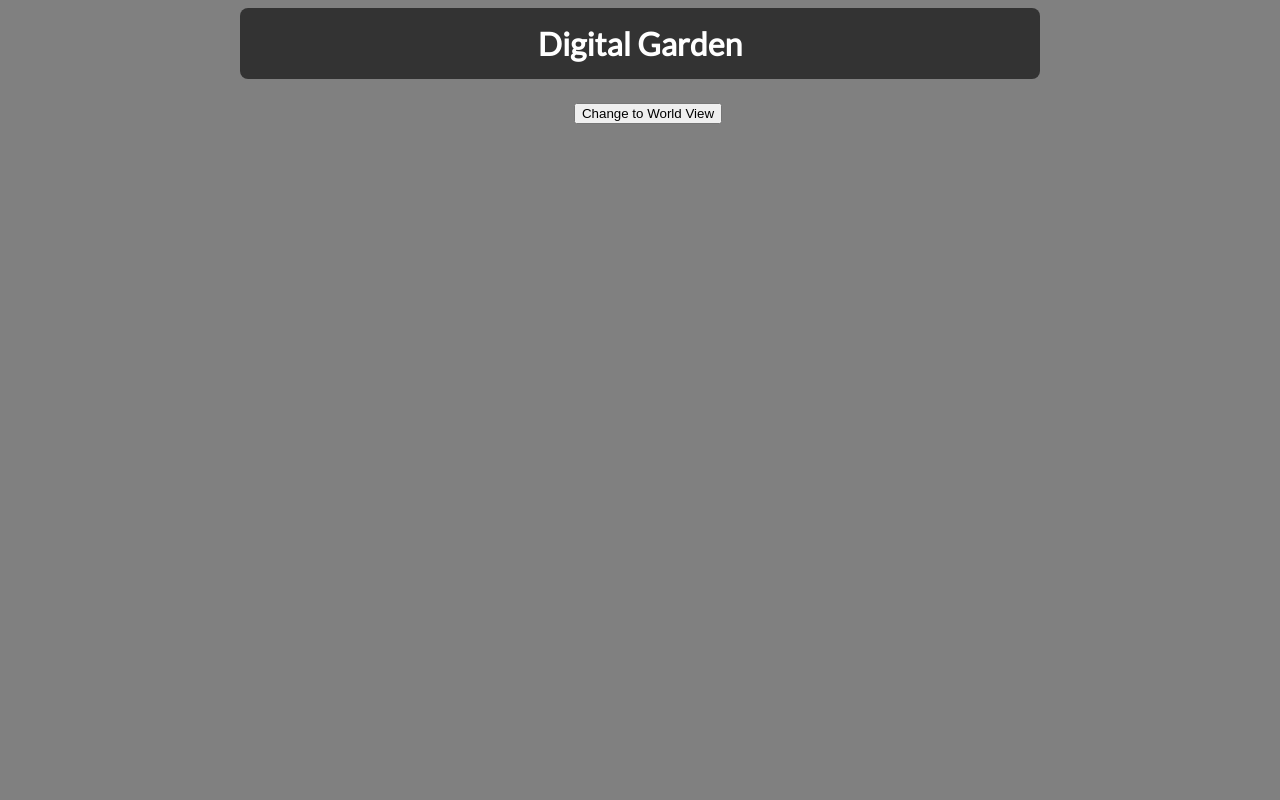
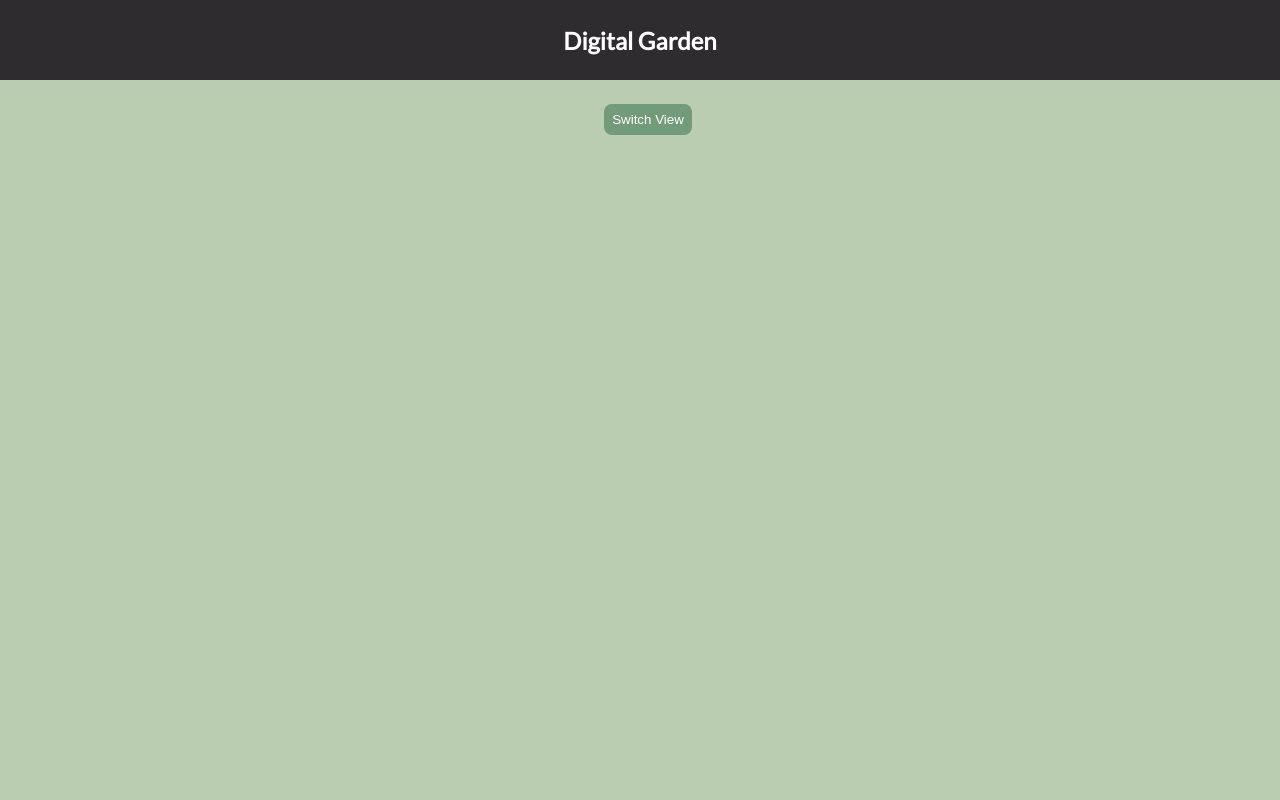
Before and after one commit to ElBarbs/cart351-finalproject, a PHP site: page / in a window 1280 px wide. Run offline with PHP 8.4, Linux system fonts and the light colour scheme; some libraries are stand-ins or nearby versions.

Commit message:
Visual update

```diff
--- a/game.js
+++ b/game.js
@@ -1,4 +1,7 @@
 const cellSize = 35;
+const miniMapWidth = 180;
+const miniMapHeight = miniMapWidth / 2;
+
 let userLatitude,
   userLongitude,
   geoLoaded = false,
@@ -116,9 +119,6 @@
 
   function toggleView() {
     zoomedIn = !zoomedIn;
-    document.getElementById("btnView").innerText = zoomedIn
-      ? "Change to World View"
-      : "Change to Current Grid";
     p.redraw();
   }
 
@@ -241,9 +241,6 @@
 }
 
 function setupUI(p) {
-  const miniMapWidth = 180; // Set your desired mini-map width
-  const miniMapHeight = 90; // Set your desired mini-map height
-
   p.setup = () => {
     p.createCanvas(200, 135);
   };
@@ -299,13 +296,13 @@
     p.fill(255, 0, 0);
     p.ellipse(miniMapUserX, miniMapUserY, 6);
 
-    // Draw grid indexes
+    // Draw position coordinates.
     const [lonIndex, latIndex] = getUserGridPosition();
-    p.fill(0); // Set fill color for text
-    p.textSize(12); // Set text size
+    p.fill(0);
+    p.textSize(14);
     p.textAlign(p.CENTER, p.CENTER); // Center the text
     p.text(
-      `[${lonIndex}, ${latIndex}]`,
+      `(${lonIndex}, ${latIndex})`,
       miniMapX + miniMapWidth / 2,
       miniMapY + miniMapHeight + 15
     );
--- a/index.html
+++ b/index.html
@@ -17,13 +17,13 @@
 
   <body>
     <header>
-      <h1>Digital Garden</h1>
+      <h2>Digital Garden</h2>
     </header>
     <main>
       <div id="game"></div>
       <div id="ui-container">
         <div id="ui"></div>
-        <button id="btnView">Change to World View</button>
+        <button id="btnView">Switch View</button>
       </div>
     </main>
   </body>
--- a/style.css
+++ b/style.css
@@ -1,18 +1,21 @@
+:root {
+    --raisinBlack: #2E2C2F;
+    --payneGray: #475B63;
+    --cambridgeBlue: #729b79;
+    --ashGray: #BACDB0;
+    --lavenderBlush: #F3E8EE;
+    --headerHeight: 5rem;
+}
+
 html {
-    background-color: gray;
-    height: 100%;
-    /* Ensures html takes full height */
+    background-color: var(--ashGray);
 }
 
 body {
     font-family: "Lato", serif;
-    margin: 0 auto;
-    padding: 0.5rem;
-    max-width: 60svw;
     display: flex;
     flex-direction: column;
-    justify-content: center;
-    align-items: center;
+    margin: 0;
 }
 
 main {
@@ -21,28 +24,26 @@
     align-items: flex-start;
     justify-content: center;
     gap: 1rem;
-    padding: 1rem;
-    width: 100%;
+    padding: 1rem 0;
+    height: fit-content;
+    background-color: var(--ashGray);
 }
 
 header {
-    background-color: #333;
+    background-color: var(--raisinBlack);
     color: white;
-    padding: 1rem;
-    text-align: center;
-    width: 100%;
-    border-radius: 0.5rem;
+    display: flex;
+    justify-content: center;
+    align-items: center;
+    height: var(--headerHeight);
+}
+
+header h2 {
+    margin: 0;
 }
 
 canvas {
-    border: 0.25rem solid black;
-    border-radius: 0.5rem;
-}
-
-h1,
-h2,
-h3 {
-    margin: 0;
+    border: 0.15rem solid var(--raisinBlack);
 }
 
 #ui-container {
@@ -51,3 +52,17 @@
     align-items: center;
     gap: 0.5rem;
 }
+
+#btnView {
+    border: none;
+    background-color: var(--cambridgeBlue);
+    color: white;
+    padding: 0.5rem;
+    border-radius: 0.5rem;
+    cursor: pointer;
+    transition: transform 0.2s ease-in-out;
+}
+
+#btnView:hover {
+    transform: scale(1.05);
+}
```
